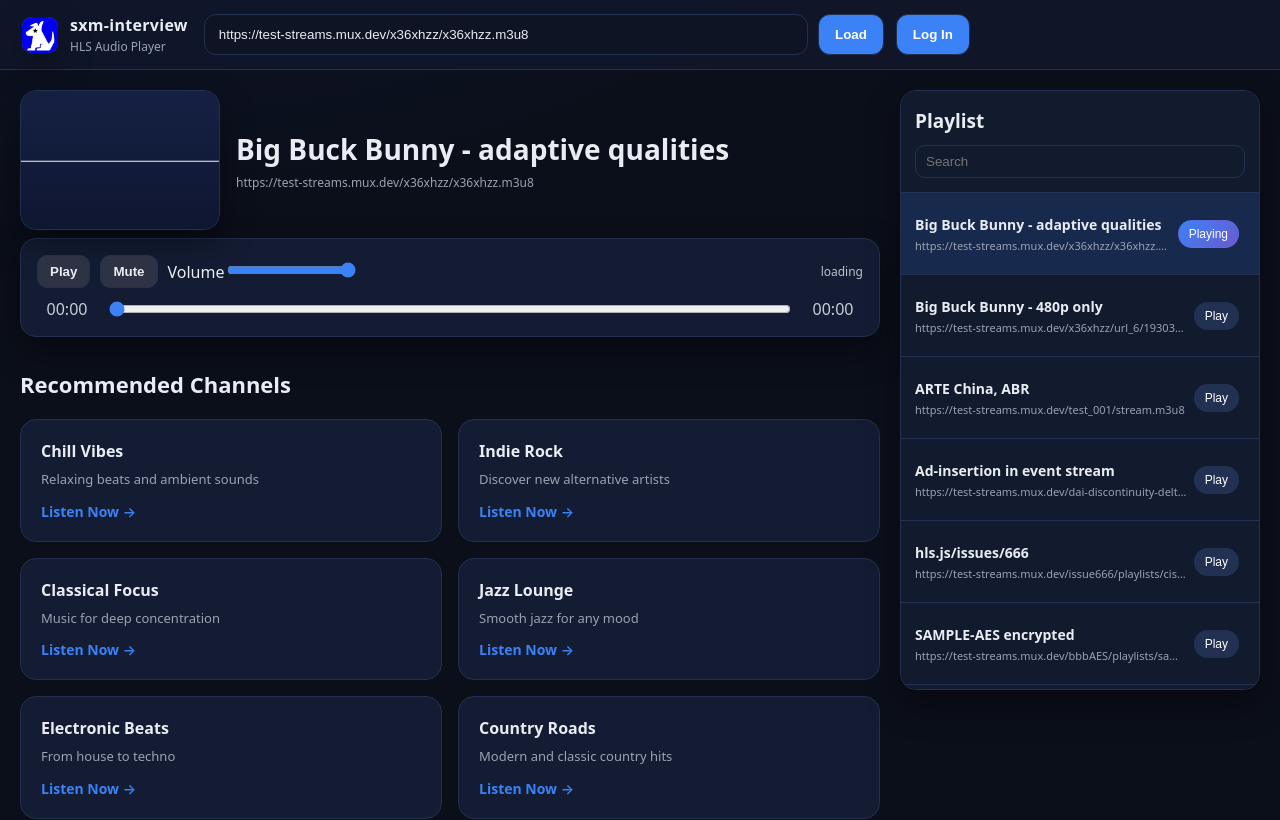
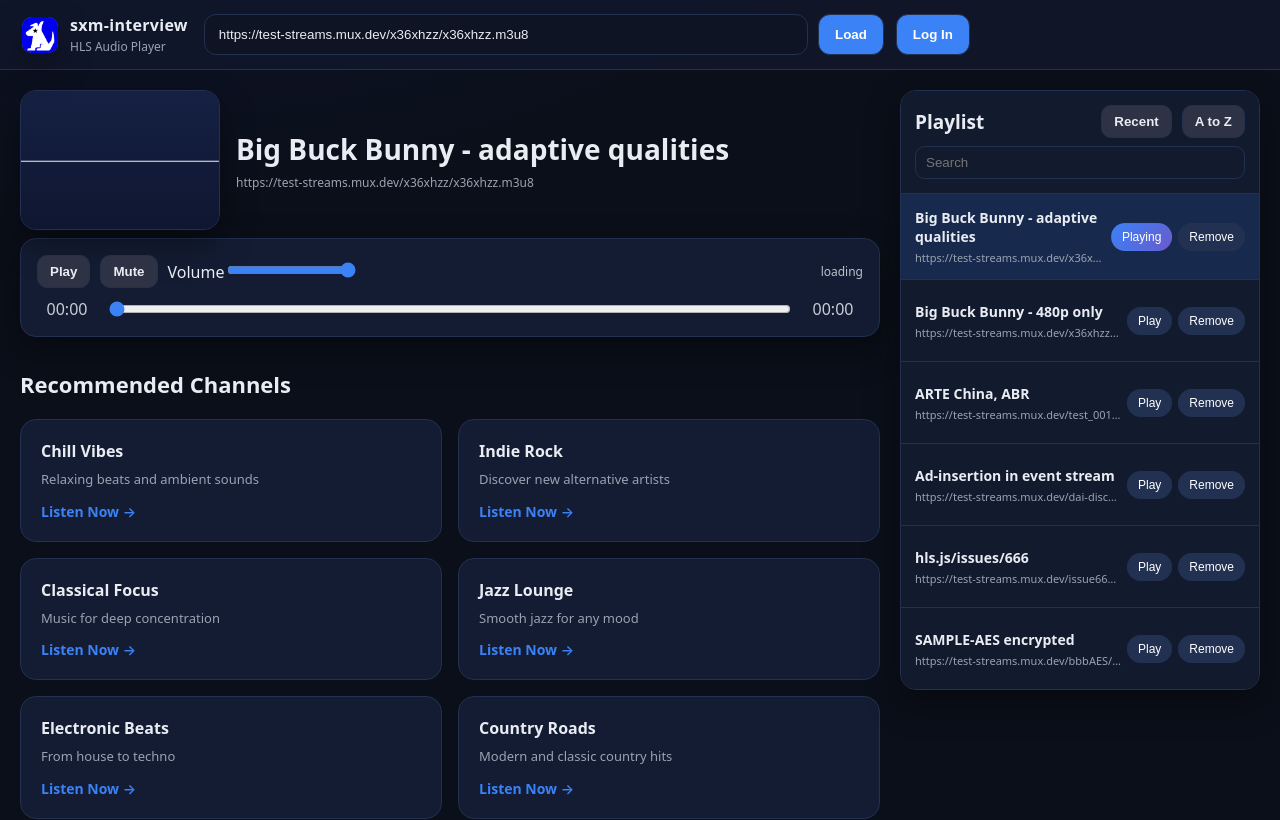
Before and after one commit to sxm-int/audio-player, a React (Vite) app: page / in a window 1280 px wide. Shown: the top 820 px of the page. Built offline with nearby package versions, Linux system fonts and the light colour scheme; no server answers.

Commit message:
content tasks

```diff
--- a/src/components/PlaylistSidebar.tsx
+++ b/src/components/PlaylistSidebar.tsx
@@ -1,6 +1,8 @@
 import React, { useState } from 'react';
 
 import type { StreamItem } from '../api/streams';
+
+type SortListBy = 'recent' | 'a-to-z';
 
 type PlaylistSidebar = {
 	streams: StreamItem[];
@@ -18,11 +20,29 @@ const PlaylistSidebar: React.FC<PlaylistSidebar> = ({
 		return s.title.toLowerCase().includes(listSearchText.toLowerCase());
 	});
 
+	const handleSort = (sort: SortListBy) =>  {};
+
+	const handleDelete = (item: StreamItem) => {};
+
 	return (
 		<aside className="sidebar">
 			<div className="sidebar-head">
 				<div className="row">
 					<h2>Playlist</h2>
+				  <div className='sort'>
+					  <button
+						  className={'btn'}
+						  onClick={() => handleSort('recent')}
+					  >
+						  Recent
+					  </button>
+					  <button
+						  className={'btn'}
+						  onClick={() => handleSort('a-to-z')}
+					  >
+						  A to Z
+					  </button>
+				  </div>
 				</div>
 				<input
 					className="input slim"
@@ -58,6 +78,13 @@ const PlaylistSidebar: React.FC<PlaylistSidebar> = ({
 									{active ? 'Playing' : 'Play'}
 								</span>
 							</button>
+							<button
+								className={'btn-chip'}
+								onClick={() => handleDelete(item)}
+								title={'Remove'}
+							>
+								<span className="chip">Remove</span>
+							</button>
 						</li>
 					);
 				})}
```
